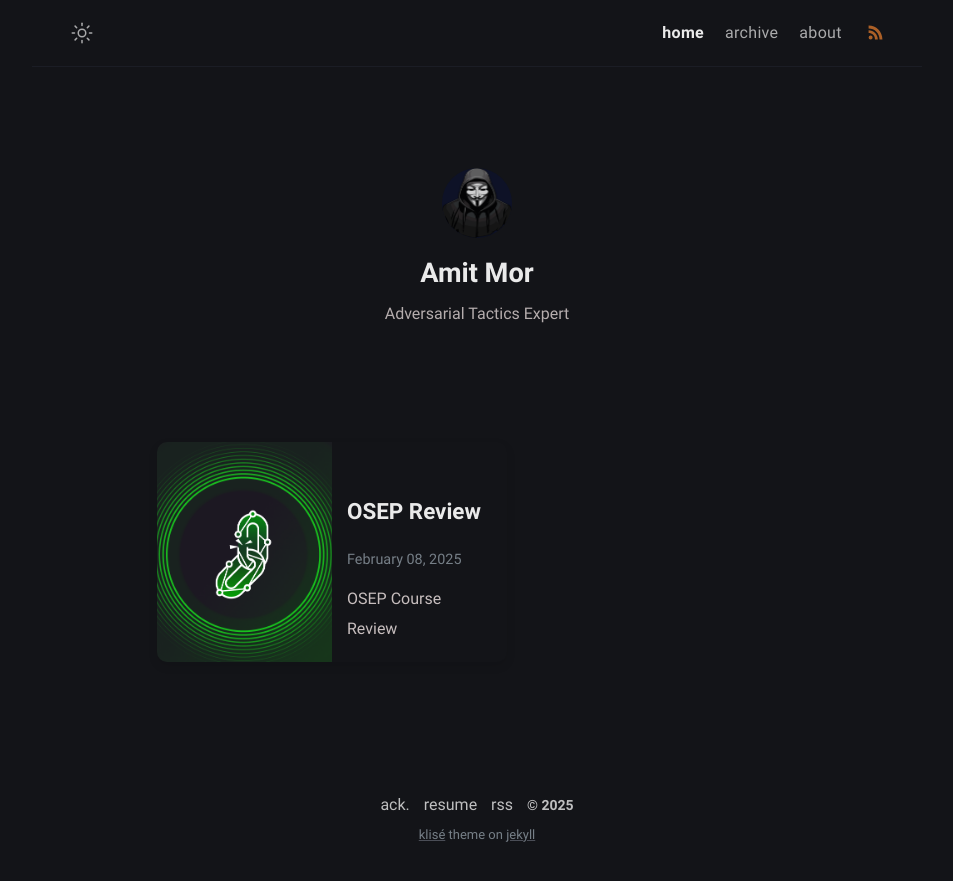
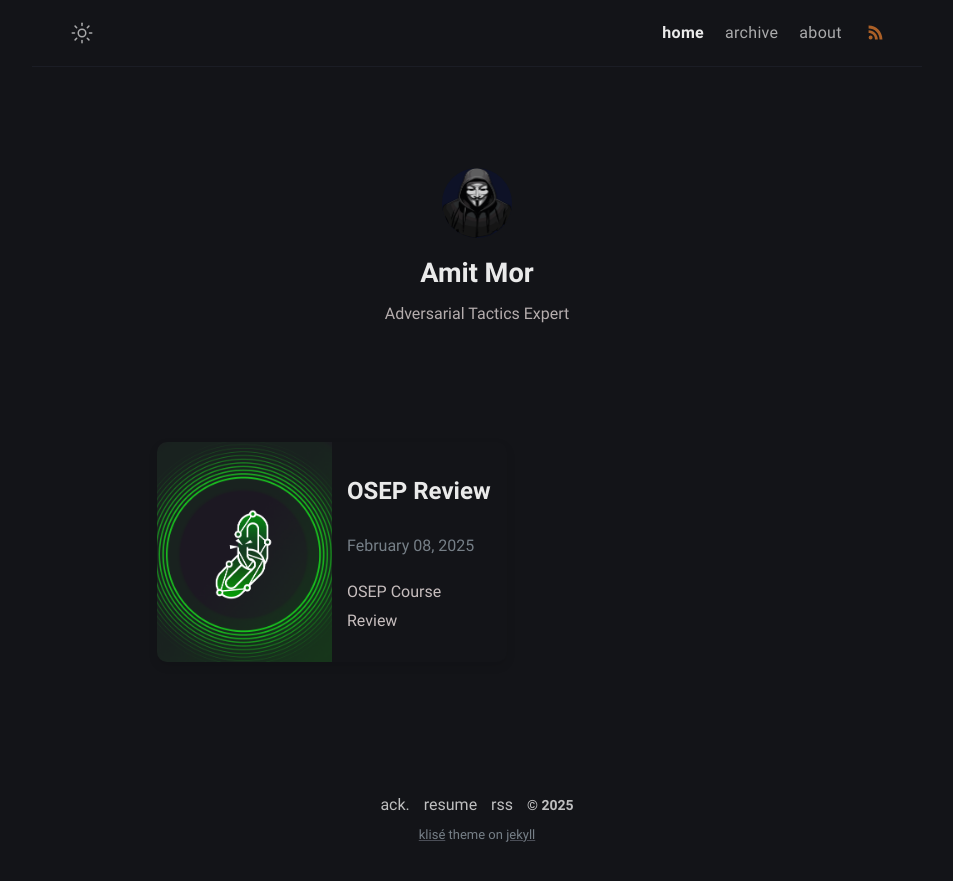
Before and after one commit to Extravenger/extravenger.github.io, a Jekyll site: the page built from index.md, in a window 1280 px wide. Shown: the top 881 px of the page, without its empty margins (163-1116 px from the left). Built offline with Jekyll 4.4.1, drawn with Linux system fonts in a browser that asks for light colours.

Commit message:
Update style.scss

```diff
--- a/assets/css/style.scss
+++ b/assets/css/style.scss
@@ -68,30 +68,57 @@
 }
 
 /* Styles for the title */
-.post-card h2 {
-  font-size: 1.4rem;
-  margin-bottom: 5px;
-  word-wrap: break-word; /* Prevents text from overflowing */
+/* Post card container */
+.post-card {
+  display: flex;
+  background: var(--content-bg);
+  border-radius: 10px;
+  box-shadow: 0 4px 10px rgba(0, 0, 0, 0.1);
+  overflow: hidden;
+  border: 1px solid var(--border-color);
+  max-width: 350px;
+  height: 220px;
+  margin: 10px;
+  transition: transform 0.2s ease-in-out;
 }
 
-/* Metadata styling */
-.post-meta {
-  font-size: 0.9rem;
-  color: var(--text-secondary);
-  margin-bottom: 5px;
+/* Ensure full height usage */
+.post-card-content {
+  display: flex;
+  width: 100%;
+  height: 100%;
 }
 
-/* Post excerpt */
-.post-excerpt {
-  font-size: 1rem;
-  color: var(--text-color);
+/* Text section (left) */
+.post-text {
+  flex: 1;
+  max-width: 50%;
+  padding: 15px;
+  display: flex;
+  flex-direction: column;
+  justify-content: center;
 }
 
-.image-left {
-  flex-direction: row;
+/* Image section (right) */
+.post-card-image {
+  width: 50%; /* Make image take exactly half of the card */
+  height: 100%;
+  flex-shrink: 0;
+  overflow: hidden;
+  border-left: 1px solid var(--border-color); /* Separates text & image */
 }
 
+/* Image styling */
+.post-card-image img {
+  width: 100%;
+  height: 100%;
+  object-fit: cover;
+  display: block;
+}
 /* Reverse (image right, text left) */
 .image-right {
-  flex-direction: row-reverse;
+  display: flex;
+  flex-direction: row-reverse; /* Image will be on the right */
+  align-items: center;
+  justify-content: space-between;
 }
```
